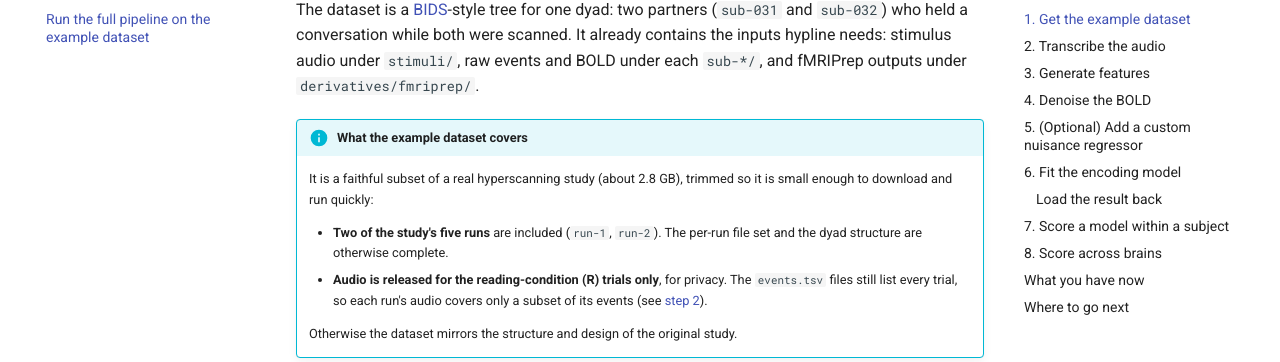
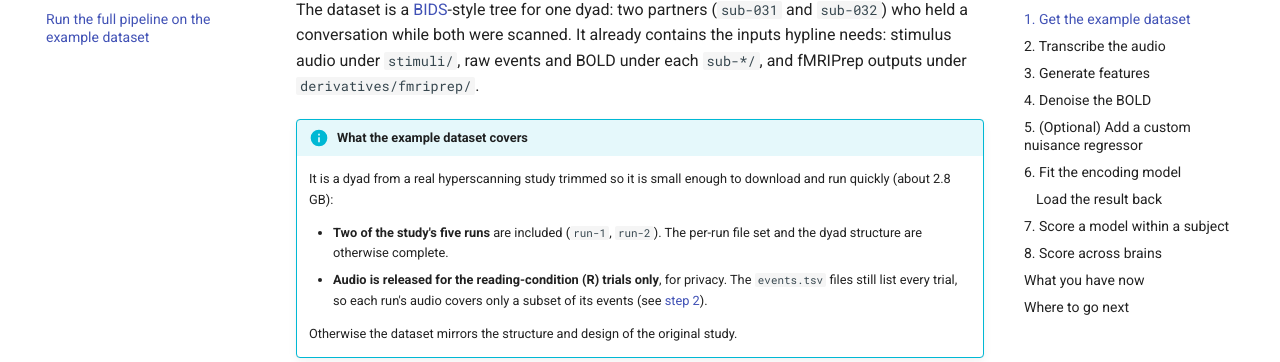
Before and after one commit to princeton-ddss/hypline, an MkDocs documentation site: the page built from docs/mkdocs/tutorials/walkthrough.md, in a window 1280 px wide and 900 px high, scrolled down 759 px. Shown: the part 89-451 px from the top of the window. Built offline with MkDocs 1.6.1 and Material for MkDocs 9.7.7, drawn with Linux system fonts in a browser that asks for light colours; comment, search, counter and statistics services are not loaded; the version menu is left out.

Commit message:
Update dataset description in walkthrough.md
Clarified description of the example dataset in the walkthrough.

```diff
--- a/docs/mkdocs/tutorials/walkthrough.md
+++ b/docs/mkdocs/tutorials/walkthrough.md
@@ -41,8 +41,8 @@ scanned. It already contains the inputs hypline needs: stimulus audio under
 
 !!! info "What the example dataset covers"
 
-    It is a faithful subset of a real hyperscanning study (about 2.8 GB),
-    trimmed so it is small enough to download and run quickly:
+    It is a dyad from a real hyperscanning study
+    trimmed so it is small enough to download and run quickly (about 2.8 GB):
 
     - **Two of the study's five runs** are included (`run-1`, `run-2`). The
       per-run file set and the dyad structure are otherwise complete.
```
